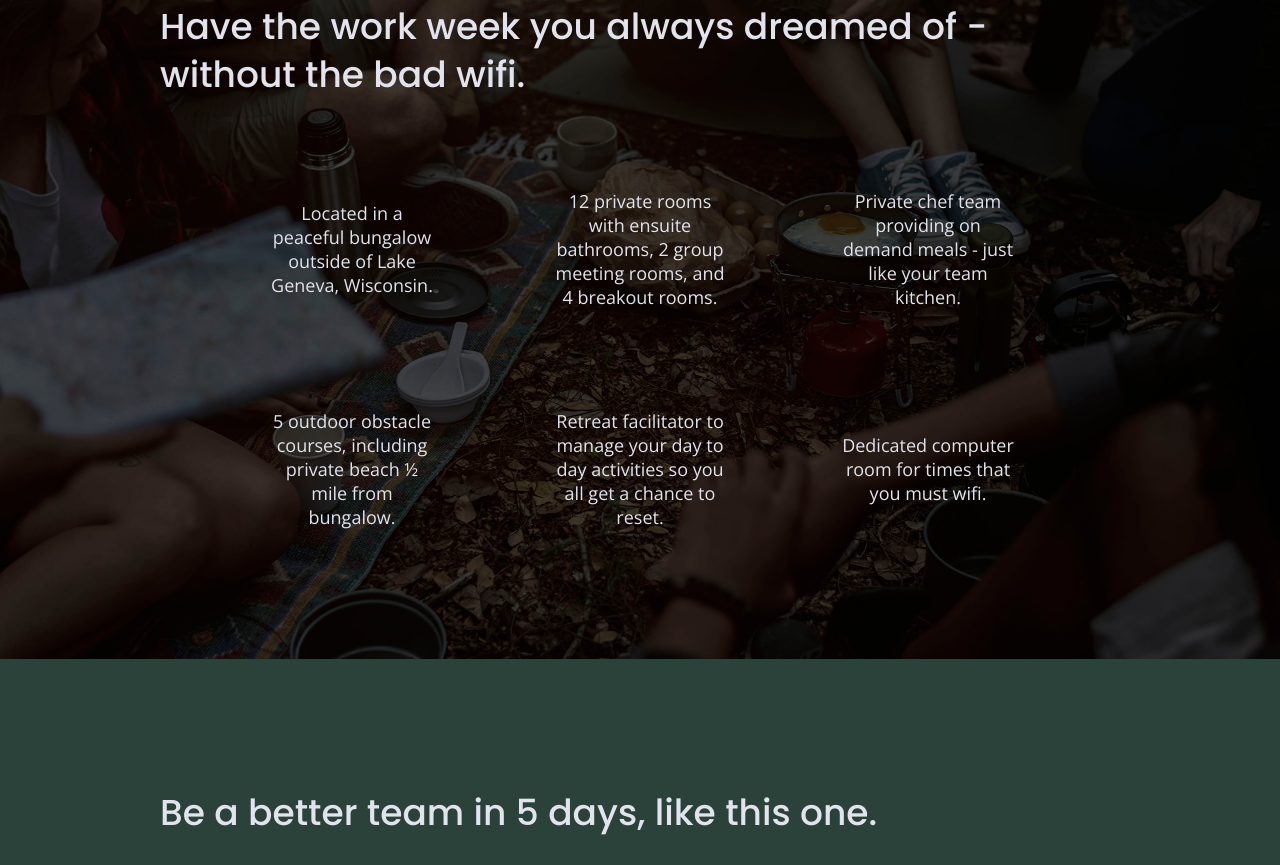
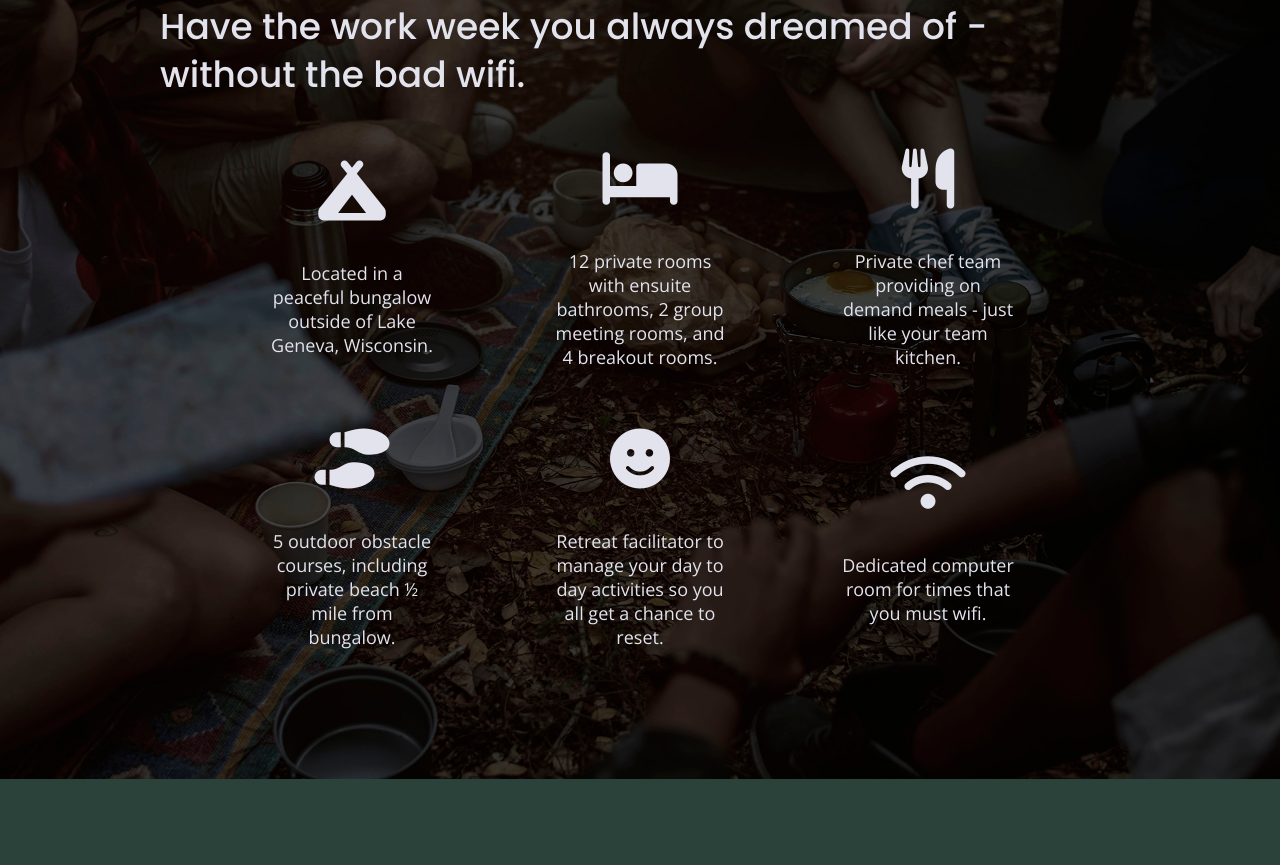
Before and after one commit to TremMT/unplugged, a website built with Parcel: page index.html in a window 1280 px wide. Shown: the part 1114-1979 px from the top of the page. Built offline with nearby package versions, Linux system fonts and the light colour scheme.

Commit message:
Added Font Awesome links and features icons

```diff
--- a/css/main.css
+++ b/css/main.css
@@ -328,17 +328,18 @@ aside p {
 }
 
 .features article {
-  width: 60%;
+  width: 62%;
   margin: 30px 0;
   text-align: center;
 }
 
+.features i {
+  font-size: 3.75em;
+  margin-bottom: 40px;
+}
+
 .features p {
   margin: 0;
-}
-
-.features .fontawesome-icon {
-  margin-bottom: 40px;
 }
 
 .features-items {
--- a/index.html
+++ b/index.html
@@ -19,12 +19,16 @@
   <link rel="stylesheet" href="css/normalize.css">
   <link rel="stylesheet" href="css/main.css">
 
+  <!--Font Awesome Icons Link-->
+  <script src="https://kit.fontawesome.com/903ee5ff46.js" crossorigin="anonymous"></script>
+
   <meta name="theme-color" content="#fafafa">
 
   <!-- Google Fonts -->
   <link rel="preconnect" href="https://fonts.googleapis.com">
   <link rel="preconnect" href="https://fonts.gstatic.com" crossorigin>
   <link href="https://fonts.googleapis.com/css2?family=Open+Sans&family=Poppins:wght@500&display=swap" rel="stylesheet">
+
 </head>
 
 <body>
@@ -81,31 +85,37 @@
         <h2>Have the work week you always dreamed of - without the bad wifi.</h2>
         <div class="features-items">
           <article>
+            <i class="fas fa-campground"></i>
             <p class="fontawesome-icon"></p>
             <p class="features-item-description">Located in a peaceful bungalow outside of Lake Geneva, Wisconsin.</p>
           </article>
           <article>
+            <i class="fas fa-bed"></i>
             <p class="fontawesome-icon"></p>
             <p class="features-item-description">12 private rooms with ensuite bathrooms, 2 group meeting rooms, and 4
               breakout rooms.</p>
           </article>
           <article>
+            <i class="fas fa-utensils"></i>
             <p class="fontawesome-icon"></p>
             <p class="features-item-description">Private chef team providing on demand meals - just like your team
               kitchen.</p>
           </article>
           <article>
+            <i class="fas fa-shoe-prints"></i>
             <p class="fontawesome-icon"></p>
             <p class="features-item-description">5 outdoor obstacle courses, including private beach ½ mile from
               bungalow.
             </p>
           </article>
           <article>
+            <i class="fas fa-smile"></i>
             <p class="fontawesome-icon"></p>
             <p class="features-item-description">Retreat facilitator to manage your day to day activities so you all get
               a chance to reset.</p>
           </article>
           <article>
+            <i class="fas fa-wifi"></i>
             <p class="fontawesome-icon"></p>
             <p class="features-item-description">Dedicated computer room for times that you must wifi.</p>
           </article>
```
Also changed, not shown: about/index.html.html (+7 -1 lines), faq/index.html.html (+8 -1 lines).
